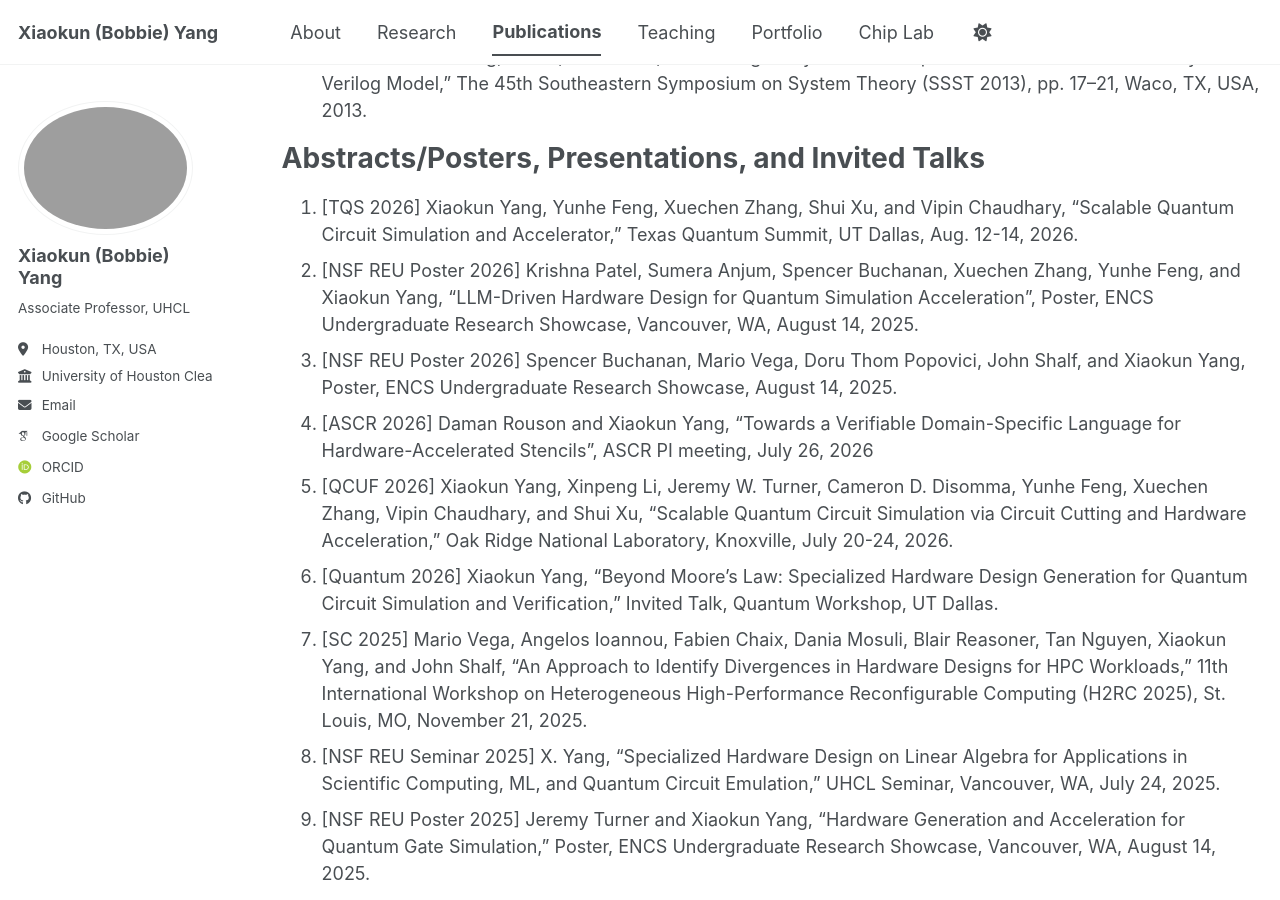
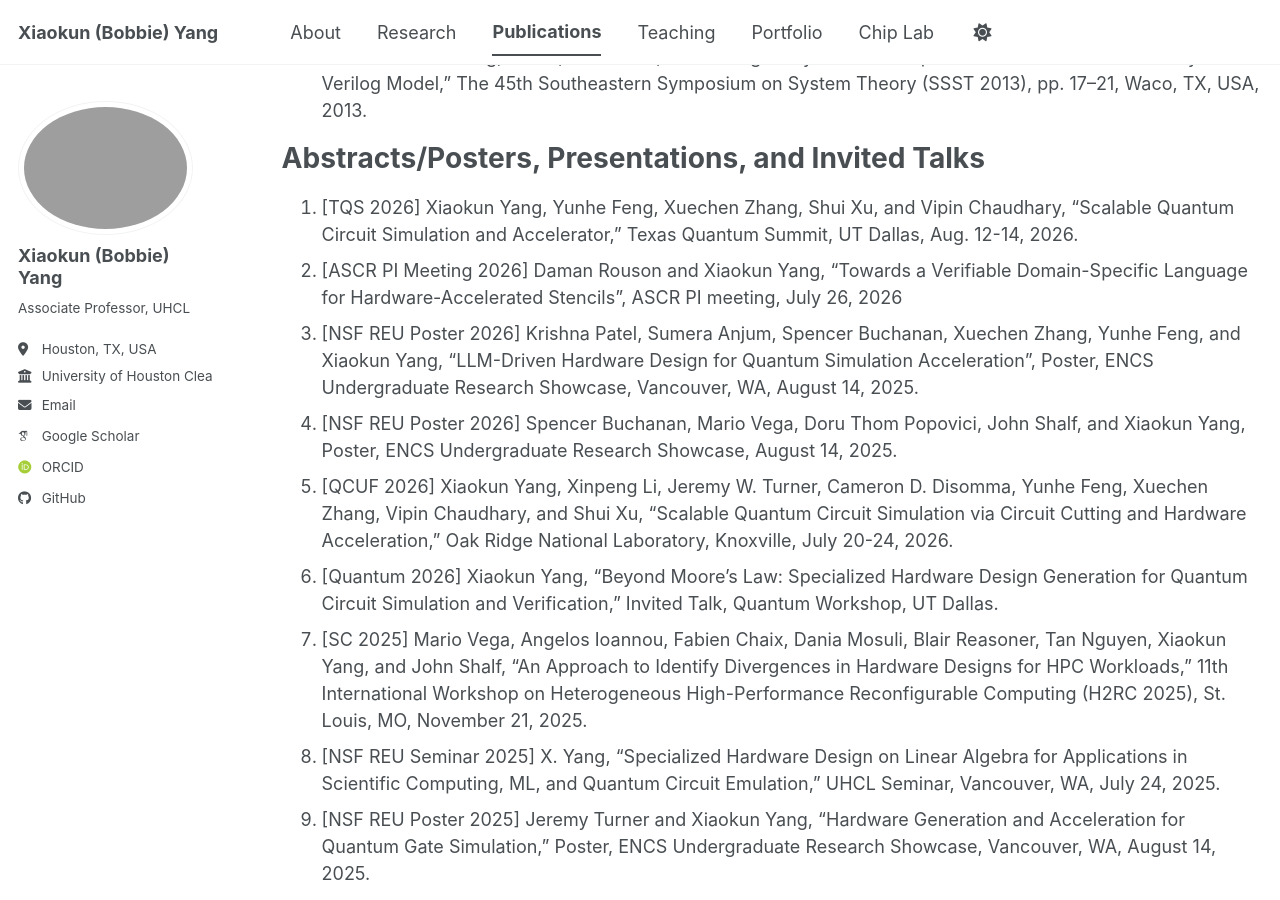
Before and after one commit to bobbieyang/bobbieyang.github.io, a Jekyll site: the page built from _pages/publications.md, in a window 1280 px wide and 900 px high, scrolled down 8000 px. Built offline with Jekyll 4.4.1, drawn with Linux system fonts in a browser that asks for light colours; some web fonts are replaced; a script bundle is joined from its source files by our own code; library files that are not in the unit come from our copies.

Commit message:
Update publications.md

```diff
--- a/_pages/publications.md
+++ b/_pages/publications.md
@@ -115,9 +115,9 @@ Conferences
 Abstracts/Posters, Presentations, and Invited Talks
 ======
 1. [TQS 2026] Xiaokun Yang, Yunhe Feng, Xuechen Zhang, Shui Xu, and Vipin Chaudhary, "Scalable Quantum Circuit Simulation and Accelerator," Texas Quantum Summit, UT Dallas, Aug. 12-14, 2026.
-2. [NSF REU Poster 2026] Krishna Patel, Sumera Anjum, Spencer Buchanan, Xuechen Zhang, Yunhe Feng, and Xiaokun Yang, “LLM-Driven Hardware Design for Quantum Simulation Acceleration”, Poster, ENCS Undergraduate Research Showcase, Vancouver, WA, August 14, 2025.
-3. [NSF REU Poster 2026] Spencer Buchanan, Mario Vega, Doru Thom Popovici, John Shalf, and Xiaokun Yang, Poster, ENCS Undergraduate Research Showcase, August 14, 2025.
-4. [ASCR 2026] Daman Rouson and Xiaokun Yang, "Towards a Verifiable Domain-Specific Language for Hardware-Accelerated Stencils", ASCR PI meeting, July 26, 2026
+2. [ASCR PI Meeting 2026] Daman Rouson and Xiaokun Yang, "Towards a Verifiable Domain-Specific Language for Hardware-Accelerated Stencils", ASCR PI meeting, July 26, 2026
+3. [NSF REU Poster 2026] Krishna Patel, Sumera Anjum, Spencer Buchanan, Xuechen Zhang, Yunhe Feng, and Xiaokun Yang, “LLM-Driven Hardware Design for Quantum Simulation Acceleration”, Poster, ENCS Undergraduate Research Showcase, Vancouver, WA, August 14, 2025.
+4. [NSF REU Poster 2026] Spencer Buchanan, Mario Vega, Doru Thom Popovici, John Shalf, and Xiaokun Yang, Poster, ENCS Undergraduate Research Showcase, August 14, 2025.
 5. [QCUF 2026] Xiaokun Yang, Xinpeng Li, Jeremy W. Turner, Cameron D. Disomma, Yunhe Feng, Xuechen Zhang, Vipin Chaudhary, and Shui Xu, "Scalable Quantum Circuit Simulation via Circuit Cutting and Hardware Acceleration," Oak Ridge National Laboratory, Knoxville, July 20-24, 2026.
 6. [Quantum 2026] Xiaokun Yang, “Beyond Moore’s Law: Specialized Hardware Design Generation for Quantum Circuit Simulation and Verification,” Invited Talk, Quantum Workshop, UT Dallas.
 7. [SC 2025] Mario Vega, Angelos Ioannou, Fabien Chaix, Dania Mosuli, Blair Reasoner, Tan Nguyen, Xiaokun Yang, and John Shalf, “An Approach to Identify Divergences in Hardware Designs for HPC Workloads,” 11th International Workshop on Heterogeneous High-Performance Reconfigurable Computing (H2RC 2025), St. Louis, MO, November 21, 2025.
```
